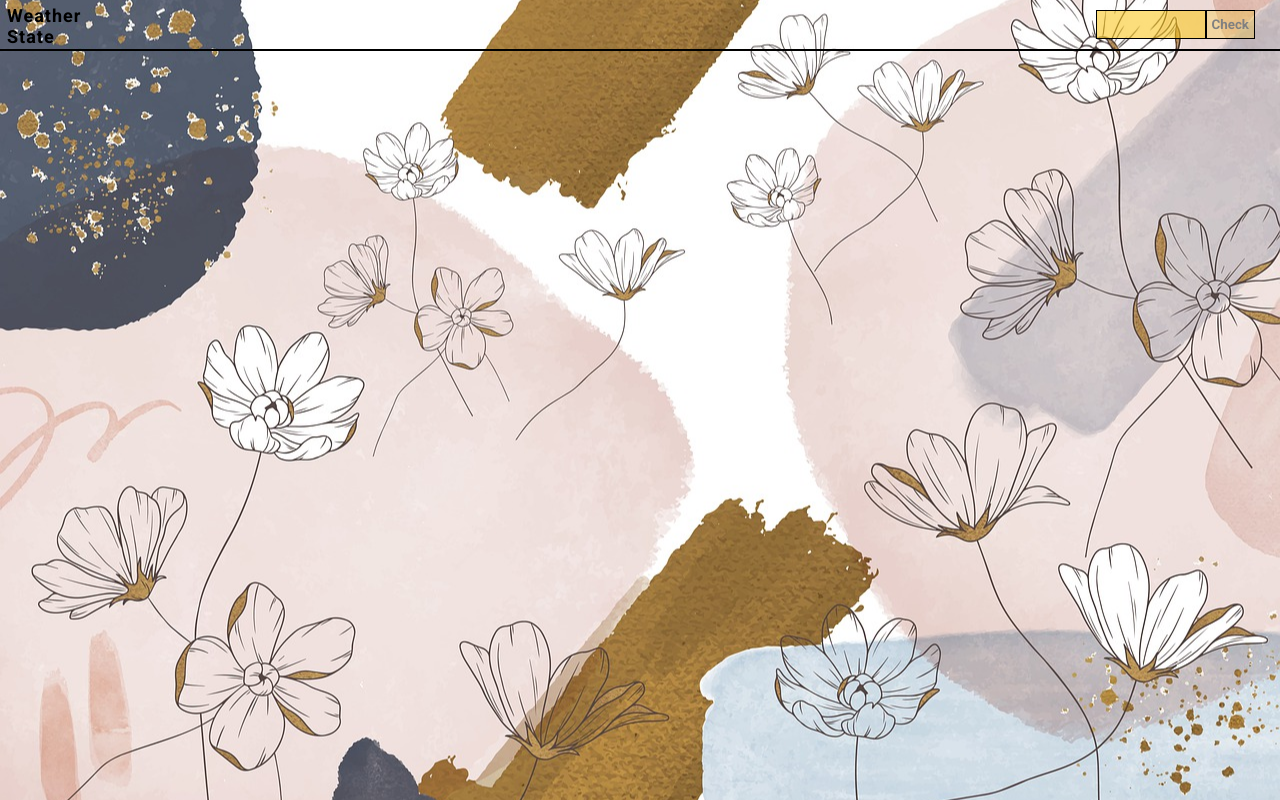
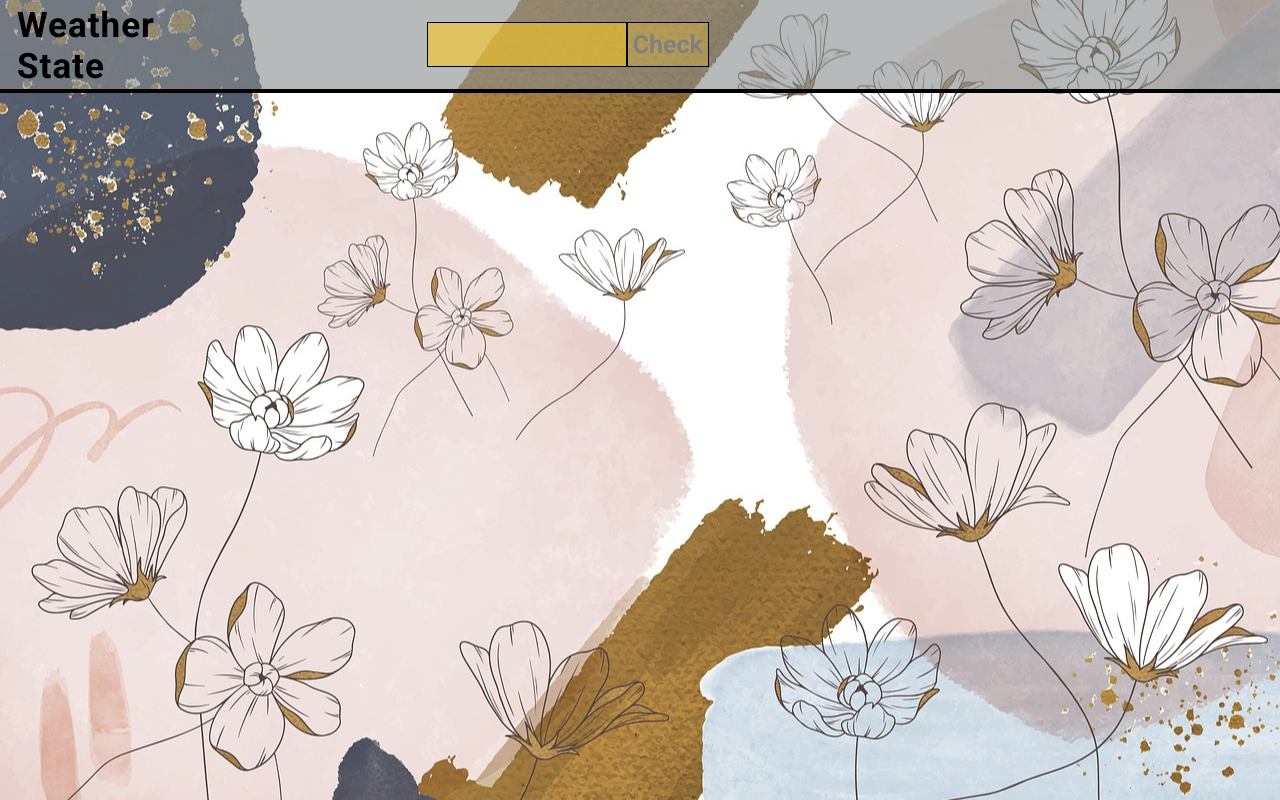
Before and after one commit to Kacper-Arendt/Weather-State, a React (Create React App) app: page / in a window 1280 px wide. Built offline with nearby package versions, Linux system fonts and the light colour scheme.

Commit message:
style add media queries

```diff
--- a/src/App.tsx
+++ b/src/App.tsx
@@ -3,7 +3,7 @@ import styled, {createGlobalStyle} from 'styled-components'
 
 import {AddCity} from "./app/components/AddCity";
 import {Cities} from "./app/components/Cities";
-import { device } from './app/Models/MediaQueries';
+import {device} from './app/Models/MediaQueries';
 import background from './images/background.jpg';
 
 const GlobalStyle = createGlobalStyle`
@@ -29,15 +29,28 @@ const GlobalStyle = createGlobalStyle`
 `
 
 const Header = styled.header`
-  display: flex;
-  flex-direction: row;
-  justify-content: space-between;
+  display: grid;
+  grid-template-rows: 1;
+  grid-template-columns: 1fr 2fr;
   border-bottom: 2px solid black;
+  background-color: rgba( 136, 140, 140, .6);
+
+  @media${device.laptop}{
+  border-width: 4px;
+}
+
 `
 const H1 = styled.h1`
   font-size: 18px;
   letter-spacing: 1px;
   padding: 5px 0 2px 7px;
+  margin-left: 10px;
+
+@media${device.tablet} {
+  font-size: 30px;
+} @media${device.laptop} {
+  font-size: 35px;
+}
 `
 
 function App() {
--- a/src/app/components/AddCity.tsx
+++ b/src/app/components/AddCity.tsx
@@ -3,26 +3,37 @@ import styled from 'styled-components'
 
 import {useAppDispatch} from "../hooks";
 import {addCity} from "../../redux/city/citySlice";
+import {device} from '../Models/MediaQueries'
 
 const Form = styled.form`
   display: flex;
   flex-direction: row;
-  justify-content: right;
-  margin: 8px;
-  padding: 2px;
+  align-self: center;
+
+  @media${device.laptop} {
+  height: 45px;
+}
 `
 
 const Input = styled.input`
   font-size: 15px;
-  padding: 2px;
   border: 1px solid black;
   background-color: RGBA(251, 201, 38, 0.6);
   max-width: 110px;
+  padding: 10px;
 
   &:focus{
     background-color: RGBA(251, 201, 38, 0.9);
     outline: none;
   }
+
+  @media${device.tablet}{
+  max-width: 200px;
+  font-size: 28px;
+}
+  @device${device.laptop} {
+  border-width: 3px;
+}
 `
 
 const Button = styled.button `
@@ -41,6 +52,13 @@ const Button = styled.button `
     color: grey;
     background-color: RGBA(251, 201, 38, 0.3);
   }
+
+  @media${device.tablet}{
+  font-size: 25px;
+}
+@device${device.laptop} {
+  border-width: 3px;
+}
 `
 
 export const AddCity = (): JSX.Element => {
--- a/src/app/components/Cities.tsx
+++ b/src/app/components/Cities.tsx
@@ -8,10 +8,15 @@ import {device} from '../Models/MediaQueries'
 const Wrapper = styled.div`
   display: flex;
   flex-direction: column;
+  justify-content: center;
+  flex-wrap: wrap;
   align-items: center;
 
 @media${device.mobileM} {
   margin-top: 40px;
+}
+@media${device.laptopL}{
+  flex-direction: row;
 }
 `
 
--- a/src/app/components/City.tsx
+++ b/src/app/components/City.tsx
@@ -1,7 +1,7 @@
 import React, {useEffect, useState} from "react";
 import {useAppDispatch} from "../hooks";
 import styled from "styled-components";
-import {AiFillDelete, AiOutlineDelete} from "react-icons/ai";
+import {AiOutlineDelete} from "react-icons/ai";
 
 import {removeCity, AddFetchedData} from '../../redux/city/citySlice'
 import {IFetchedApiData, IProps} from '../Models/City'
@@ -17,19 +17,33 @@ const Wrapper = styled.div`
   font-size: 15px;
 
 @media${device.mobileM} {
-  width: 330px;
+  width: 300px;
   font-size: 17px;
+} @media${device.tablet} {
+  width: 550px;
+  font-size: 21px;
+  margin-bottom: 40px;
+}@media${device.laptop}{
+  width: 700px;
+}
+@media${device.laptopL}{
+  width: 550px;
 }
 `
 
 const Header = styled.header`
-  display: flex;
-  flex-direction: row;
-  justify-content: space-around;
+  display: grid;
+  grid-template-rows: 1;
+  grid-template-columns: 1fr 3fr 1fr;
+  justify-content: space-between;
   align-content: center;
   align-items: center;
   width: 100%;
   background-color: rgba(115, 86, 76, .8);
+
+  h2 {
+    margin: 0 5px;
+  }
 
   img {
     width: 40px;
@@ -37,10 +51,14 @@ const Header = styled.header`
 
 @media${device.mobileM} {
   img {
-    margin-right: 100px;
     width: 45px;
   }
-}
+
+@media${device.tablet} {
+  img {
+    width: 65px;
+  }
+}}
 `
 
 const WeatherData = styled.div`
@@ -54,9 +72,21 @@ const WeatherData = styled.div`
 `
 
 const Button = styled.button`
-  background-color: transparent;
-  border: none;
-  margin-left: 20px;
+  justify-self: center;
+  padding: 2px 2px;
+  width: 50px;
+  border: solid black 2px;
+  border-radius: 2em;
+  background-color: white;
+  transition: all 0.5s;
+  font-size: 3vh;
+
+  :hover {
+    text-shadow: 0 0 2em rgba(255, 255, 255, 1);
+    background-color: #D93030;
+    color: #FFFFFF;
+    border-color: #FFFFFF;
+  }
 `
 
 export const City = (props: IProps) => {
@@ -96,7 +126,7 @@ export const City = (props: IProps) => {
                         <h2>{apiData.name} </h2>
                         <img src={icon} alt="weather icon"/>
                         <Button
-                            onClick={() => removeCityHandler(props.id)}><AiOutlineDelete size="24"/>
+                            onClick={() => removeCityHandler(props.id)}><AiOutlineDelete/>
                         </Button>
                     </Header>
                     <WeatherData>
```
